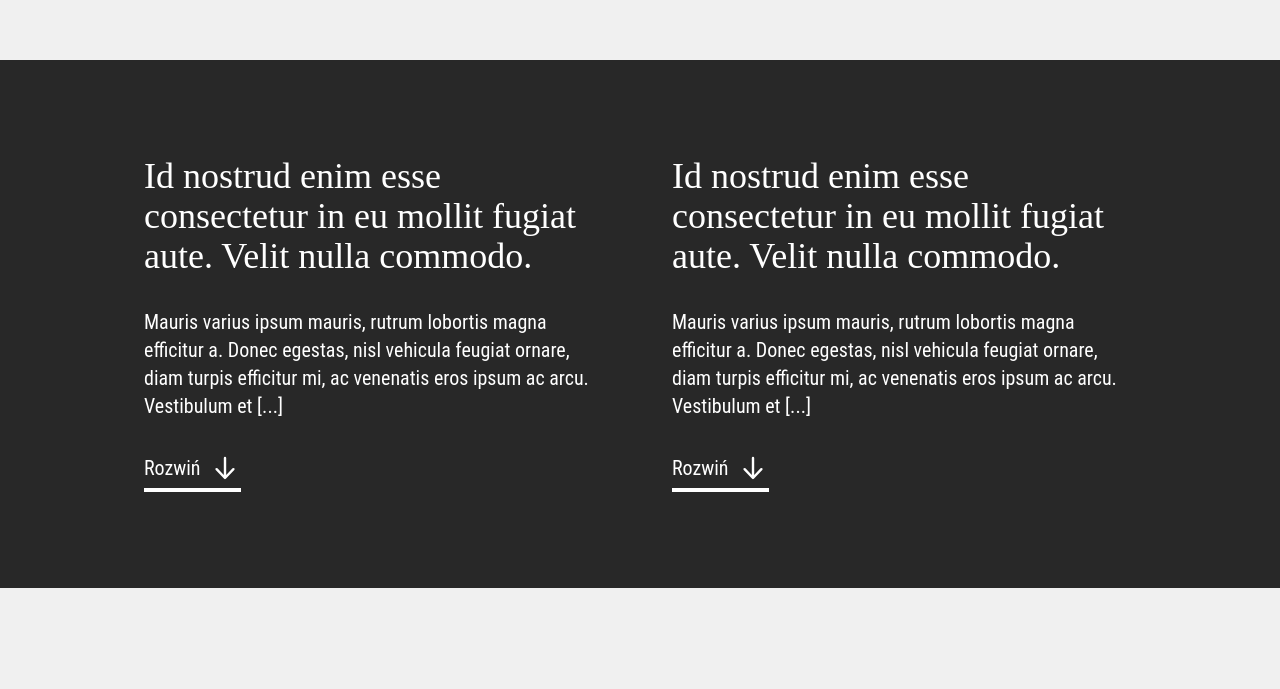
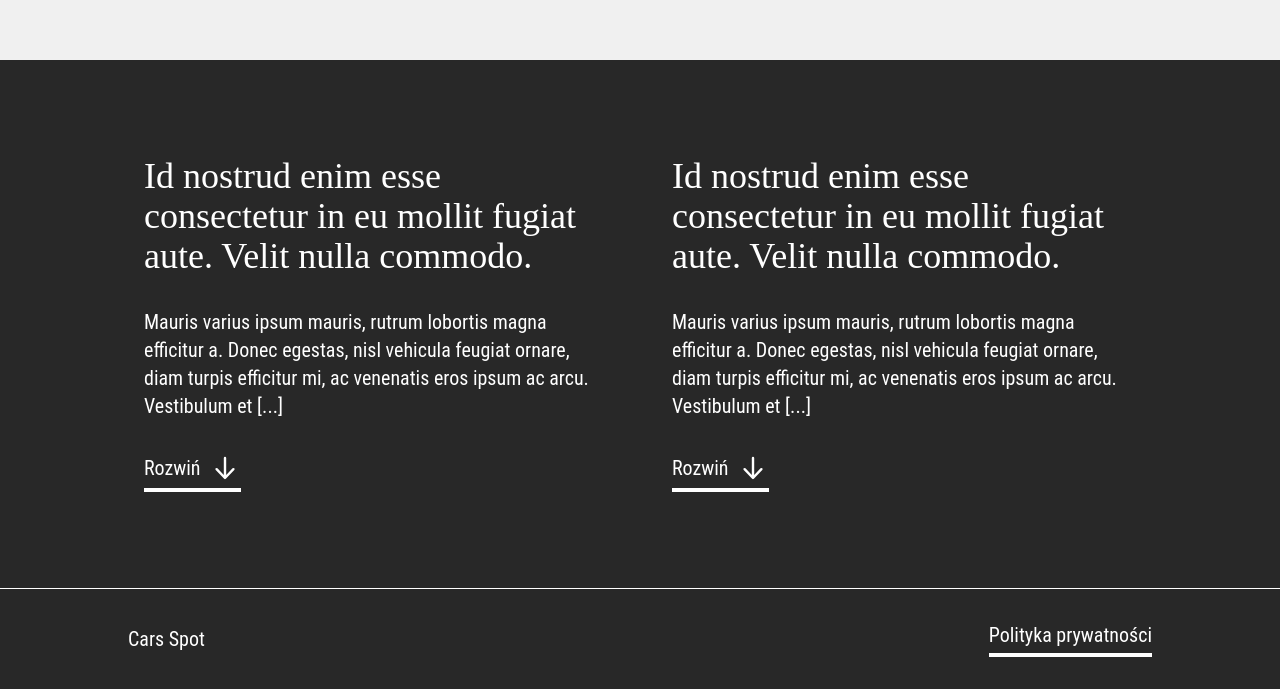
Before and after one commit to Najssky/CarsSpot, a Vue app: page / in a window 1280 px wide. Shown: the part 2312-3001 px from the top of the page. Before the commit the page ends 2900 px from the top, so only its background shows below. Built offline with nearby package versions, Linux system fonts and the light colour scheme.

Commit message:
Make footer component

```diff
--- a/src/App.vue
+++ b/src/App.vue
@@ -2,15 +2,17 @@
   <header-component></header-component>
   <gallery-component></gallery-component>
   <seo-component></seo-component>
+  <footer-component></footer-component>
 </template>
 
 <script>
+import FooterComponent from './components/FooterComponent.vue';
 import GalleryComponent from './components/GalleryComponent.vue';
 import HeaderComponent from './components/HeaderComponent.vue';
 import SeoComponent from './components/SeoComponent.vue';
 export default {
   name: "App",
-  components: { HeaderComponent,GalleryComponent, SeoComponent},
+  components: { HeaderComponent,GalleryComponent, SeoComponent, FooterComponent},
 };
 </script>
 
--- a/src/components/FooterComponent.vue
+++ b/src/components/FooterComponent.vue
@@ -1,15 +1,30 @@
 <template>
-  <div>
+  <footer class="w-full py-8 border-t border-white bg-[#282828] font-roboto-condensed text-xl px-32 text-white">
+    <div class="flex justify-between items-center">
+      <!-- Paragraf po lewej stronie -->
+      <p class="text-semibold">
+        Cars Spot
+      </p>
 
-  </div>
+      <!-- Przycisk po prawej stronie -->
+      <button class="underline-btn flex items-center">
+        Polityka prywatności
+      </button>
+    </div>
+  </footer>
 </template>
 
 <script>
 export default {
-
+  name: 'FooterComponent'
 }
 </script>
 
-<style>
-
+<style scoped>
+.underline-btn {
+  border-bottom: 4px solid #fff;
+  padding-bottom: 4px;
+  display: inline-flex;
+  align-items: center;
+}
 </style>
```
